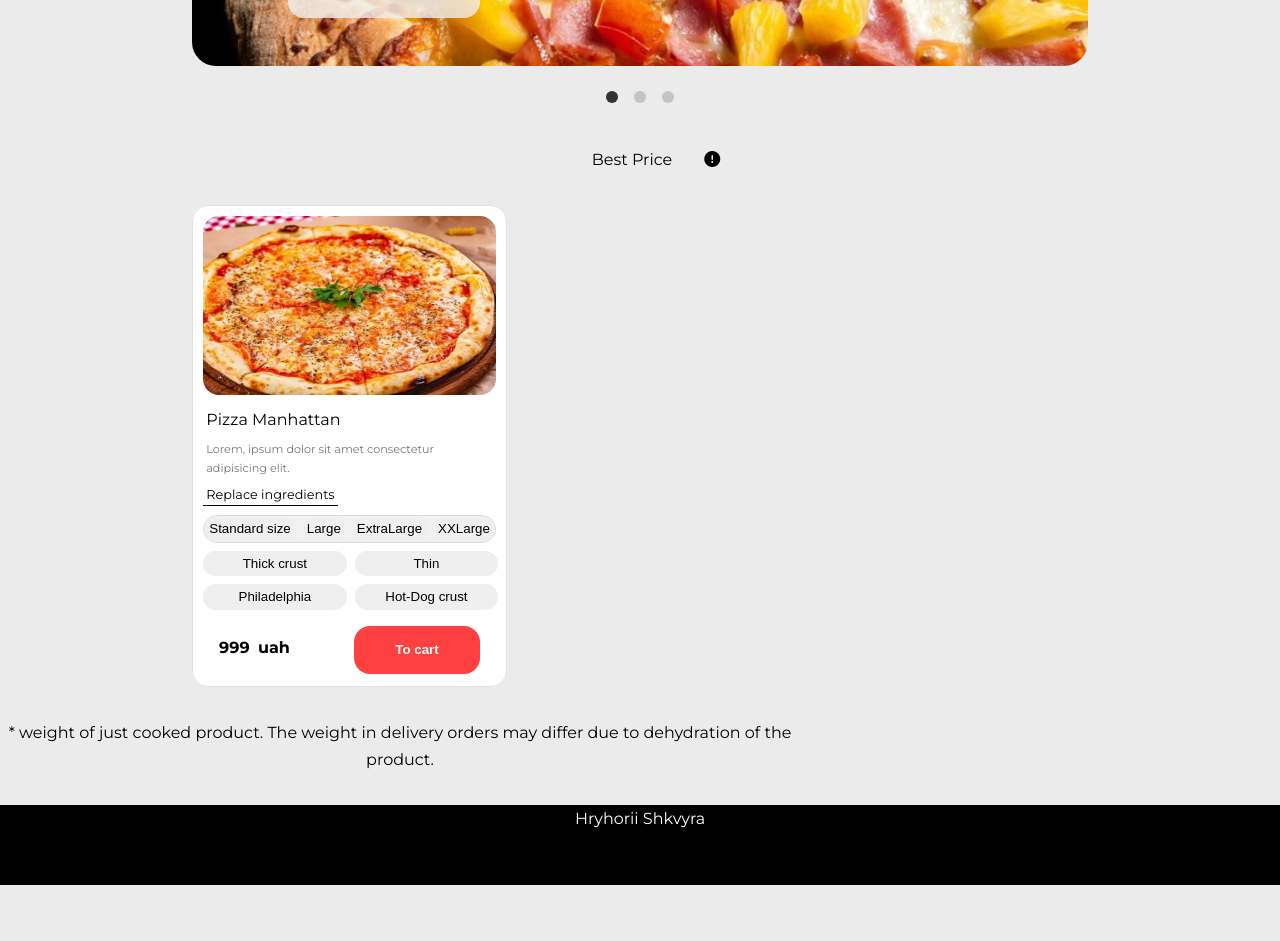
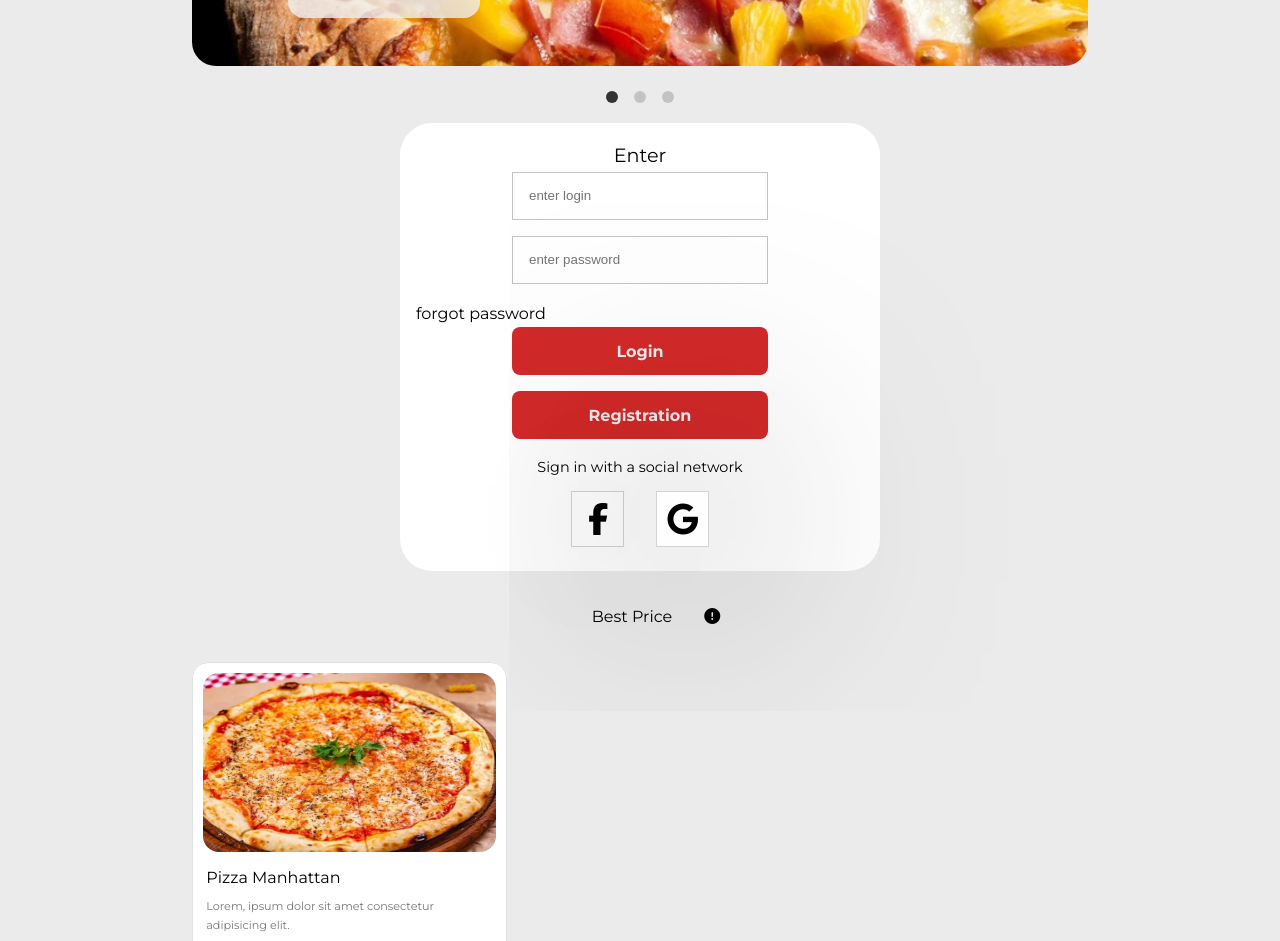
Before and after one commit to HryhoriiShkvyra/site-about-pizza-CLOSED-, a React (Create React App) app: page / in a window 1280 px wide. Shown: the part 560-1501 px from the top of the page. Before the commit the page ends 1445 px from the top, so only its background shows below. Built offline with nearby package versions, Linux system fonts and the light colour scheme.

Commit message:
initial commit

```diff
--- a/src/Components/modal/Modal.jsx
+++ b/src/Components/modal/Modal.jsx
@@ -1,13 +1,35 @@
 import React from "react";
 import classes from './Modal.module.css'
 
-export const Modal = ({children, visible, setVisible}) => {
+export const Modal = ({visible, setVisible}) => {
 
     const rootClasses = [classes.modal]
 
+    if (visible) {
+        rootClasses.push(classes.active);
+    }
+
+
+
     return(
-        <div>
-
+        <div className={rootClasses.join(' ')} onClick={() => setVisible(true)}>
+            <div className={classes.modalContent} onClick={(e) => e.stopPropagation()}>
+                <div className={classes.modalTitle}> Enter </div>
+                <div className={classes.modalForm}>
+                    <input className={classes.formField} placeholder="enter login"></input>
+                    <input className={classes.formField} placeholder="enter password"></input>
+                </div>
+                <div className={classes.forgotBtn}>forgot password</div>
+                <div className={classes.buttons}>
+                    <div className={classes.button}>Login</div>
+                    <div className={classes.button}>Registration</div>
+                </div>
+                <div className={classes.socialText}>Sign in with a social network</div>
+                <div className={classes.socialBtns  }>
+                    <div className={classes.socialOne}><i class="fa-brands fa-facebook-f"></i></div>
+                    <div className={classes.socialTwo}><i class="fa-brands fa-google"></i></div>
+                </div>
+            </div>
         </div>
     );
 };
--- a/src/Components/modal/Modal.module.css
+++ b/src/Components/modal/Modal.module.css
@@ -1,12 +1,107 @@
 .modal {
-    position: fixed;
+    display: flex;
+    justify-content: center;
+    align-items: center;
+    /* position: fixed;
     top: 0;
     bottom: 0;
     left: 0;
     right: 0;
-    display: block;
+    display: block; */
 }
 
 .modalContent {
     padding: 1rem;
+    background: white;
+    width: 30rem;
+    height: 28rem;
+    border-radius: 2rem;
+
 }
+
+.modalTitle {
+    text-align: center;
+    font-size: 1.2rem;
+}
+
+.modalForm {
+    display: grid;
+    grid-template-columns: 1fr;
+    width: 16rem;
+    height: 8rem;
+    margin: 0 auto;
+}
+
+.formField {
+    height: 3rem;
+    padding: 1rem;
+    border: 1px solid rgb(197, 197, 197);
+}
+
+.forgotBtn {
+    display: flex;
+    right: 1;
+    width: 10rem;
+}
+
+.buttons {
+    display: grid;
+    grid-template-columns: 1fr;
+    width: 16rem;
+    height: 8rem;
+    margin: 0 auto;
+}
+
+.button {
+    height: 3rem;
+    padding: 0.7rem 1rem 1rem 1rem;
+    border-radius: 0.5rem;
+    background-color: rgb(211, 41, 41);
+
+    color: #eee;
+    font-weight: 700;
+    text-align: center;
+}
+
+.button:hover {
+    background-color: rgb(156, 42, 42);
+}
+
+.socialText {
+    text-align: center;
+    font-size: 0.9rem;
+}
+
+.socialBtns {
+    display: flex;
+    gap: 2rem;
+    width: 10rem;
+    height: 4rem;
+    padding: 0.7rem;
+    margin: 0 auto;
+}
+
+.socialOne {
+    width: 3.5rem;
+    height: 3.5rem;
+    padding: 0.1rem 0 0.4rem 1rem;
+    font-size: 2rem;
+    border: 1px solid rgb(211, 211, 211);
+
+    -webkit-box-shadow: 0px 0px 138px -20px rgba(0,0,0,0.75);
+    -moz-box-shadow: 0px 0px 138px -20px rgba(0,0,0,0.75);
+    box-shadow: 0px 0px 138px -20px rgba(0,0,0,0.75);
+}
+
+.socialTwo {
+    width: 3.5rem;
+    height: 3.5rem;
+    padding: 0.1rem 0 0.4rem 0.65rem;
+    font-size: 2rem;
+    border: 1px solid rgb(211, 211, 211);
+
+    -webkit-box-shadow: 0px 0px 300px 17px rgba(0,0,0,0.75);
+    -moz-box-shadow: 0px 0px 300px 17px rgba(0,0,0,0.75);
+    box-shadow: 0px 0px 300px 17px rgba(0,0,0,0.75);
+
+}
```
